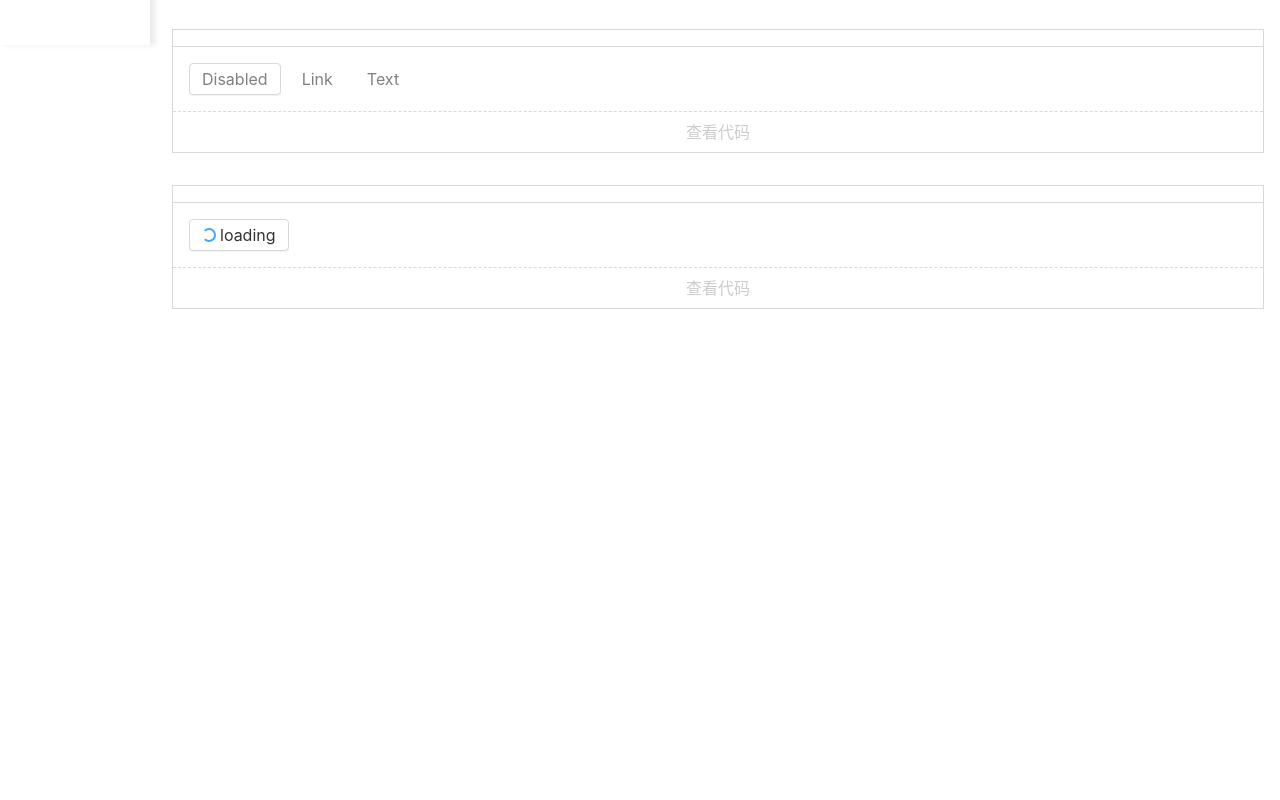
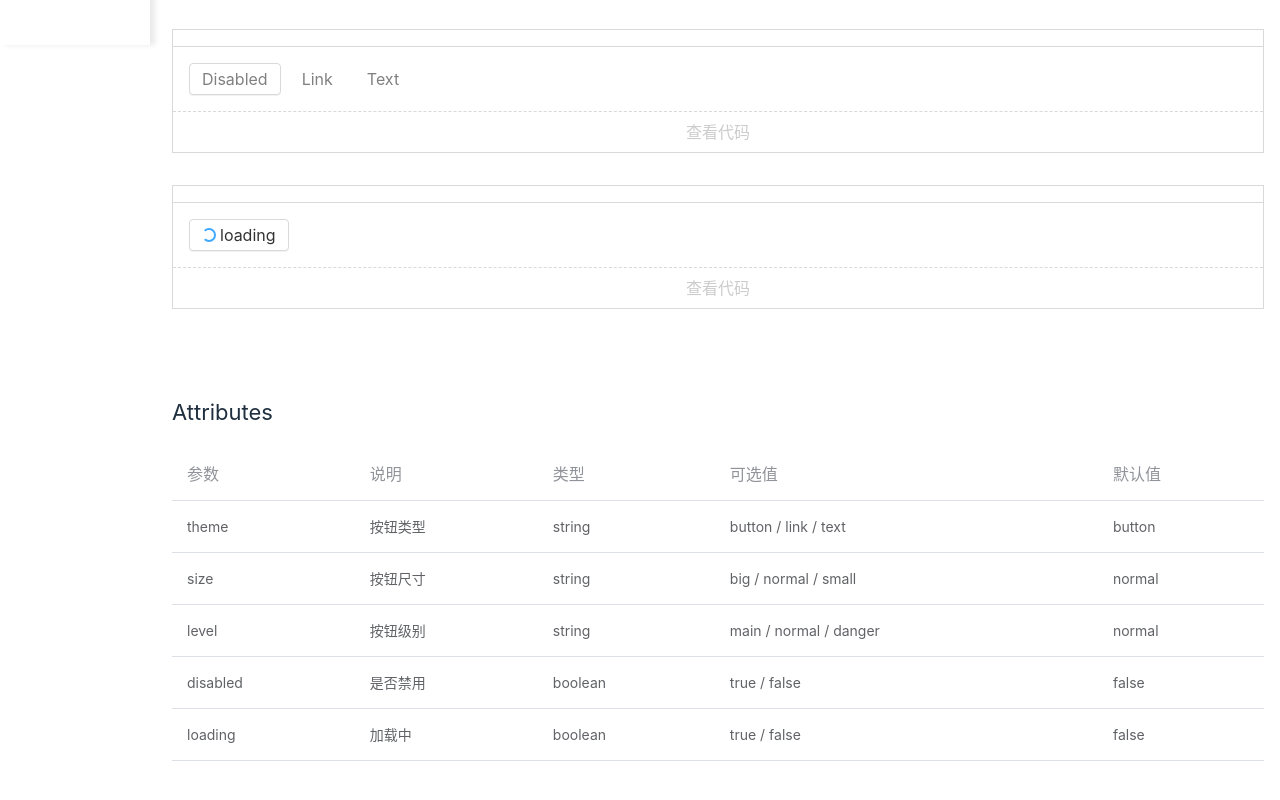
Before and after one commit to xuhaooo/wheel-ui, a Vue app: page /#/doc/button in a window 1280 px wide. Shown: the part 755-1555 px from the top of the page. Before the commit the page ends 1112 px from the top, so only its background shows below. Built offline with nearby package versions, Linux system fonts and the light colour scheme.

Commit message:
封装了 Attr.vue 以及共用的标题数据 attrData.ts

```diff
--- a/src/components/Demo/ButtonDemo.vue
+++ b/src/components/Demo/ButtonDemo.vue
@@ -6,6 +6,7 @@
     <Demo :component="Button3Demo"/>
     <Demo :component="Button4Demo"/>
     <Demo :component="Button5Demo"/>
+    <Attr :columns="columns" :data="data" />
   </div>
 </template>
 <script lang="ts">
@@ -14,14 +15,56 @@
 import Button3Demo from '../Button/Button3.demo.vue'
 import Button4Demo from '../Button/Button4.demo.vue'
 import Button5Demo from '../Button/Button5.demo.vue'
+import {columns} from '../../lib/attrData'
+import {ref} from 'vue'
 export default {
   setup(){
+    const data = ref([
+      {
+        params: 'theme',
+        desc: '按钮类型',
+        type: 'string',
+        select: 'button / link / text',
+        default: 'button'
+      },
+      {
+        params: 'size',
+        desc: '按钮尺寸',
+        type: 'string',
+        select: 'big / normal / small',
+        default: 'normal'
+      },
+      {
+        params: 'level',
+        desc: '按钮级别',
+        type: 'string',
+        select: 'main / normal / danger',
+        default: 'normal'
+      },
+      {
+        params: 'disabled',
+        desc: '是否禁用',
+        type: 'boolean',
+        select: 'true / false',
+        default: 'false'
+      },
+      {
+        params: 'loading',
+        desc: '加载中',
+        type: 'boolean',
+        select: 'true / false',
+        default: 'false'
+      },
+    ])
+
     return {
       Button1Demo,
       Button2Demo,
       Button3Demo,
       Button4Demo,
-      Button5Demo
+      Button5Demo,
+      columns,
+      data
     }
   }
 }
--- /dev/null
+++ b/src/components/Doc/Attr.vue
@@ -0,0 +1,76 @@
+<template>
+  <div class="wheel-attr">
+    <h2>Attributes</h2>
+    <table class="attr-table">
+      <thead>
+        <tr>
+          <th class="wheel-attr-title"
+            v-for="(item, index) in columns"
+            :key="index">
+            {{item.title}}
+          </th>
+        </tr>
+      </thead>
+      <tbody>
+        <tr v-for="(item, index) in data" :key="index">
+          <td class="wheel-attr-title td"
+            v-for="(value, key) in item"
+            :key="key">
+            {{value}}
+          </td>
+        </tr>
+      </tbody>
+    </table>
+  </div>
+</template>
+
+<script lang="ts">
+export default {
+  props: {
+    columns: {
+      type: Object
+    },
+    data: {
+      type: Object
+    }
+  }
+}
+</script>
+
+<style lang="scss" scoped>
+.wheel-attr {
+  width: 100%;
+  overflow-x: auto;
+
+  h2 {
+    font-weight: 400;
+    color: #1f2f3f;
+    font-size: 22px;
+    margin: 55px 0 20px;
+  }
+
+  .attr-table {
+    width: 100%;
+    border-collapse: collapse;
+    background-color: #fff;
+    font-size: 14px;
+    margin-bottom: 45px;
+    line-height: 1.5em;
+  }
+
+  .wheel-attr-title {
+    text-align: left;
+    white-space: nowrap;
+    color: #909399;
+    font-weight: 400;
+    border-bottom: 1px solid #dcdfe6;
+    padding: 15px;
+    max-width: 250px;
+  }
+
+  .td {
+    color: #606266;
+    font-size: 14px;
+  }
+}
+</style>
--- /dev/null
+++ b/src/lib/attrData.ts
@@ -0,0 +1,29 @@
+const columns = [
+  {
+    title: '参数',
+    dataIndex: 'params',
+    key: 'age'
+  },
+  {
+    title: '说明',
+    dataIndex: 'desc',
+    key: 'age'
+  },
+  {
+    title: '类型',
+    dataIndex: 'type',
+    key: 'age'
+  },
+  {
+    title: '可选值',
+    dataIndex: 'select',
+    key: 'age'
+  },
+  {
+    title: '默认值',
+    dataIndex: 'default',
+    key: 'age'
+  }
+]
+
+export {columns}
--- a/src/main.ts
+++ b/src/main.ts
@@ -7,6 +7,7 @@
 import 'github-markdown-css'
 import Markdown from './components/Markdown.vue'
 import Demo from './components/Demo.vue'
+import Attr from './components/Doc/Attr.vue'
 import {Button, Switch, Tab, Tabs, Dialog, Header, Content, Footer, Sider, Layout, Icon, Input, CollapseItem, Collapse} from './lib/index'
 
 
@@ -16,6 +17,7 @@
 app.use(router)
 app.mount('#app')
 app.component("Demo", Demo)
+app.component("Attr", Attr)
 app.component("Button", Button)
 app.component("Switch", Switch)
 app.component("Tab", Tab)
```
